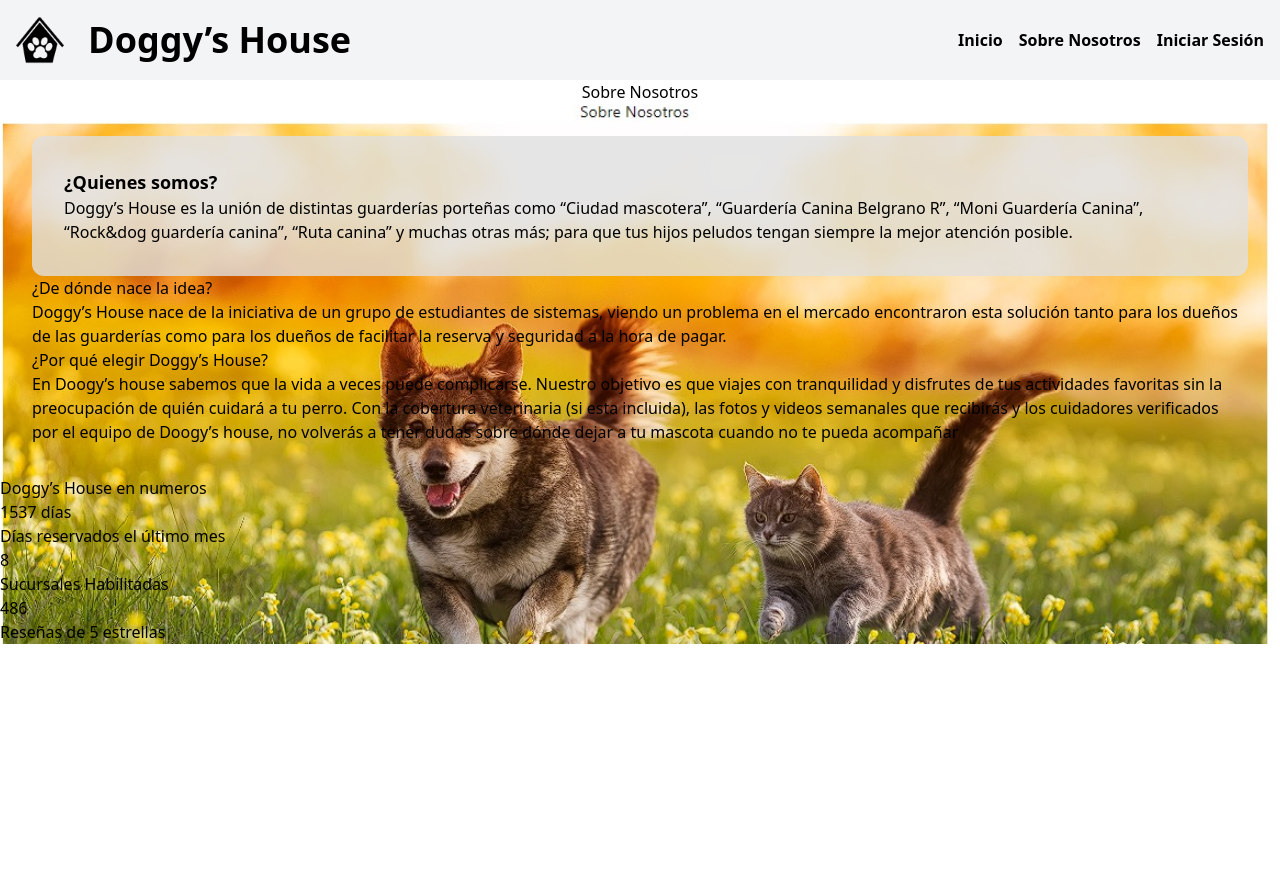
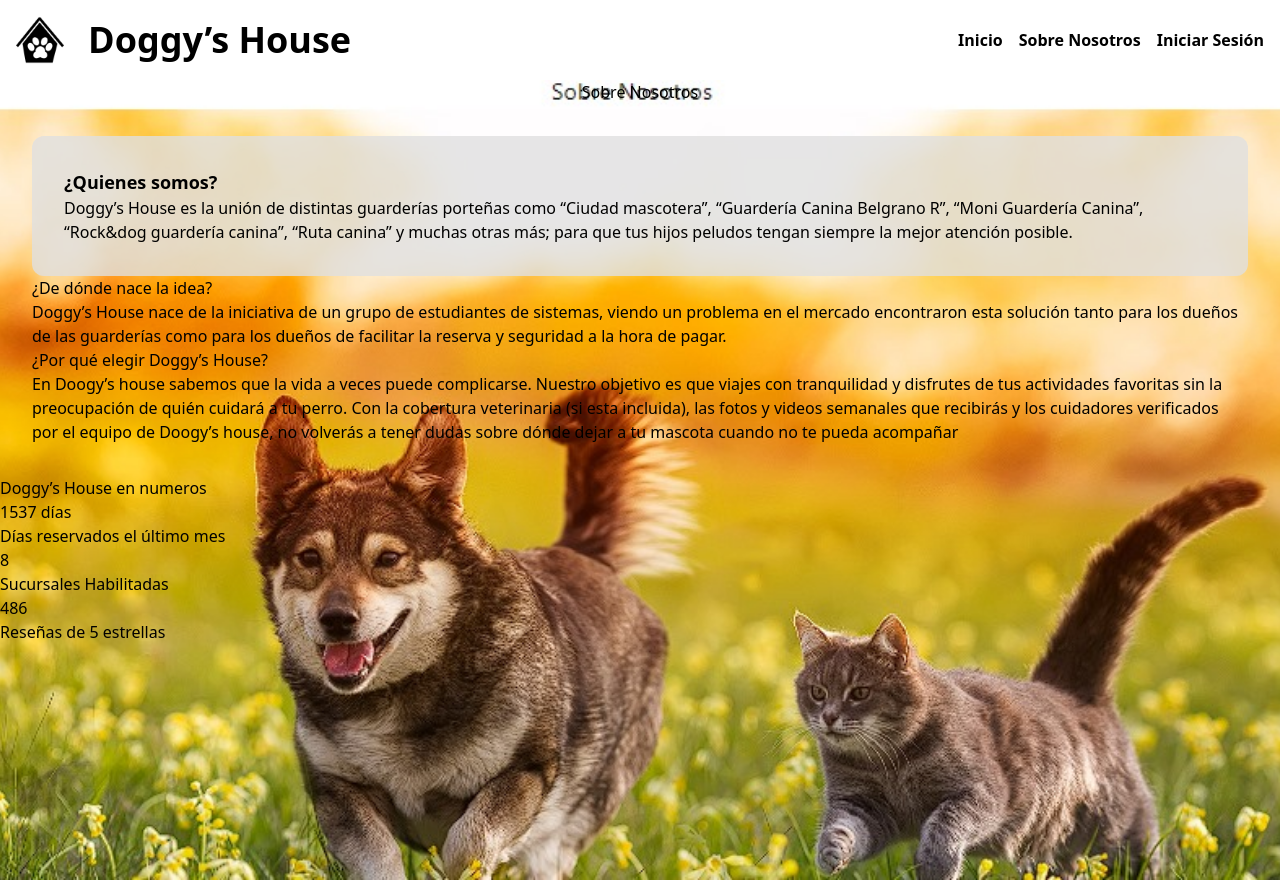
Before and after one commit to No-Country/c14-16-ft-node-react, a React (Vite) app in the folder frontend/: page /about in a window 1280 px wide. Before the commit the page ends 800 px from the top, so only its background shows below. Built offline with nearby package versions, Linux system fonts and the light colour scheme.

Commit message:
subiendo cambios a la para la main

```diff
--- a/frontend/src/components/layout/Navbar.jsx
+++ b/frontend/src/components/layout/Navbar.jsx
@@ -1,7 +1,8 @@
 import { useState } from "react";
-import { Link } from "react-router-dom";
+import { Link, useLocation } from "react-router-dom";
 
 const Navbar = () => {
+    const location = useLocation();
     const [menuOpen, setMenuOpen] = useState(false);
 
     const toggleMenu = () => {
@@ -12,8 +13,10 @@ const Navbar = () => {
         setMenuOpen(false);
     };
 
+    const isAboutPage = location.pathname === "/about";
+
     return (
-        <nav className="bg-gray-100 p-4 flex justify-between items-center">
+        <nav className={`p-4 flex justify-between items-center ${isAboutPage ? "transparent-background" : "bg-gray-100"}`} >
             <div className="flex items-center">
                 <Link to="/">
                     <img
--- a/frontend/src/components/pages/about/About.jsx
+++ b/frontend/src/components/pages/about/About.jsx
@@ -1,19 +1,20 @@
 import DogCat from '/assets/bgDogCat.jpeg';
 
 const About = () => {
-    const mainStyle = {
+    const pageStyle = {
         backgroundImage: `url(${DogCat})`,
         backgroundSize: 'cover',
         backgroundPosition: 'center',
         backgroundRepeat: 'no-repeat',
+        minHeight: '100vh',
     };
 
     return (
-        <div>
+        <div style={pageStyle}>
             <header className="container mx-auto">
                 <h1 className="text-center">Sobre Nosotros</h1>
             </header>
-            <main style={mainStyle}>
+            <main>
                 <section className="container mx-auto p-8">
                     <article className="p-8 bg-[rgba(224,224,224,0.80)] rounded-xl">
                         <h3 className="text-black font-bold text-lg">¿Quienes somos?</h3>
--- a/frontend/src/router/AppRouter.jsx
+++ b/frontend/src/router/AppRouter.jsx
@@ -4,7 +4,7 @@ import Login from "../components/pages/login/Login";
 import NotFound from "../components/NotFound/NotFound";
 import Home from "../components/pages/home/Home";
 import Register from "../components/pages/register/Register";
-import Navbar from "../components/Layout/Navbar";
+import Navbar from "../components/layout/Navbar";
 import About from "../components/pages/about/About";
 
 const AppRouter = () => {
```
